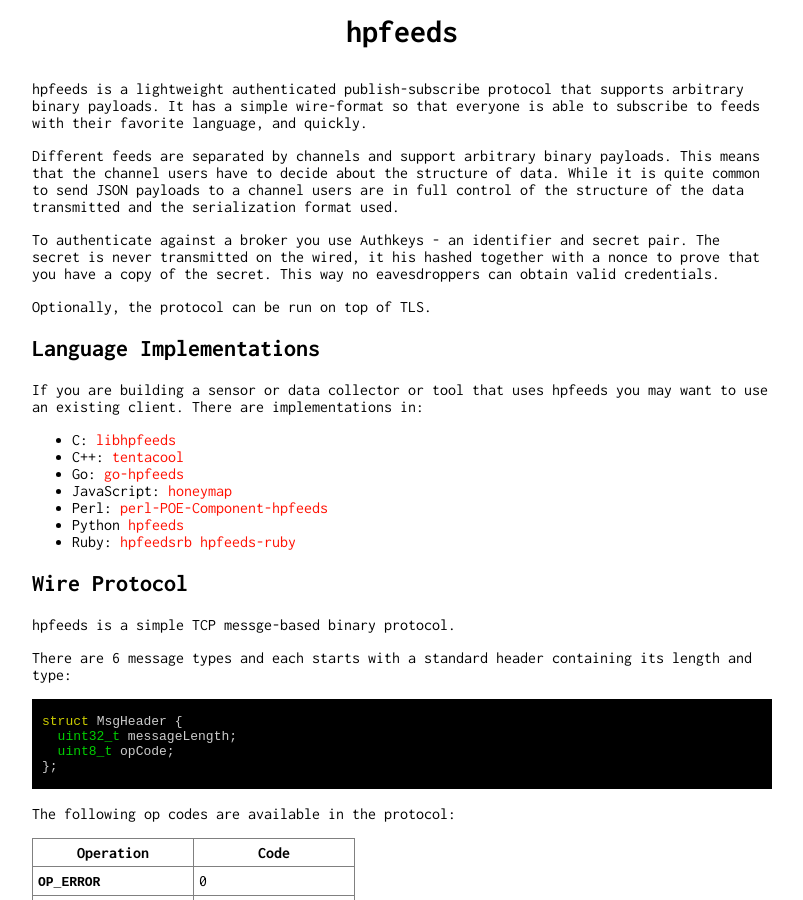
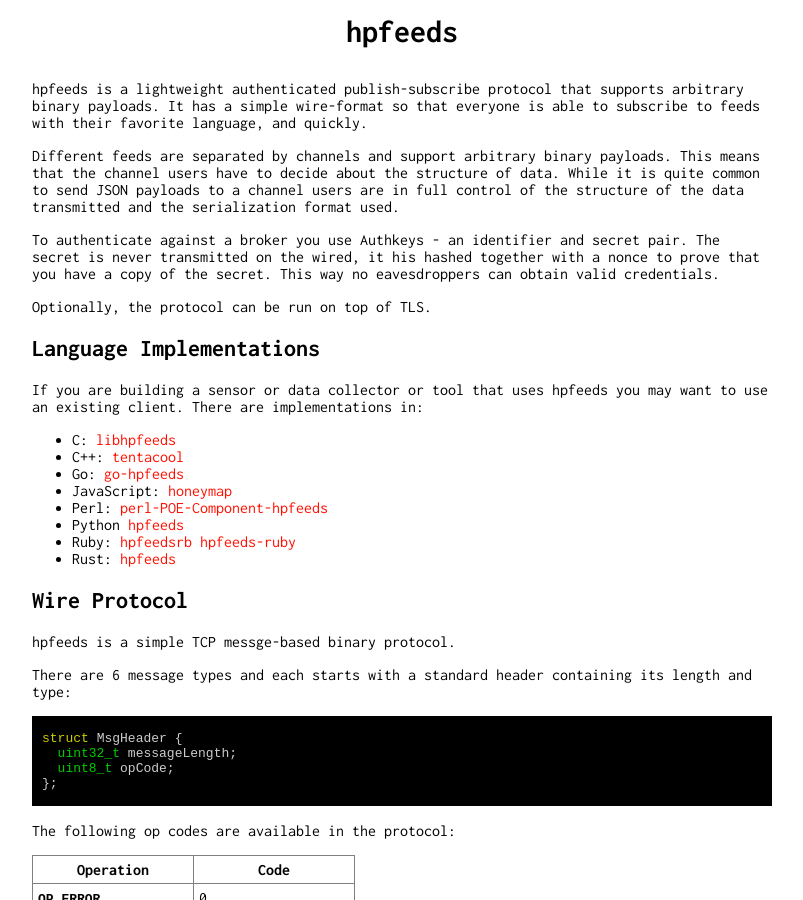
Before and after one commit to hpfeeds/hpfeeds.github.io, a Jekyll site: the page built from index.md, in a window 1280 px wide and 900 px high. Shown: the whole window, without its empty margins (238-1041 px from the left). Built offline with Jekyll 4.4.1, drawn with Linux system fonts in a browser that asks for light colours.

Commit message:
Add link to Rust impl

```diff
--- a/index.md
+++ b/index.md
@@ -23,6 +23,7 @@ If you are building a sensor or data collector or tool that uses hpfeeds you may
  * Perl: [perl-POE-Component-hpfeeds](https://github.com/hpfeeds/perl-POE-Component-hpfeeds)
  * Python [hpfeeds](https://python.hpfeeds.org/)
  * Ruby: [hpfeedsrb](https://github.com/fw42/hpfeedsrb) [hpfeeds-ruby](https://github.com/vicvega/hpfeeds-ruby)
+ * Rust: [hpfeeds](https://npm.pkg.github.com/loftwing/hpfeeds)
 
 
 ## Wire Protocol
```
